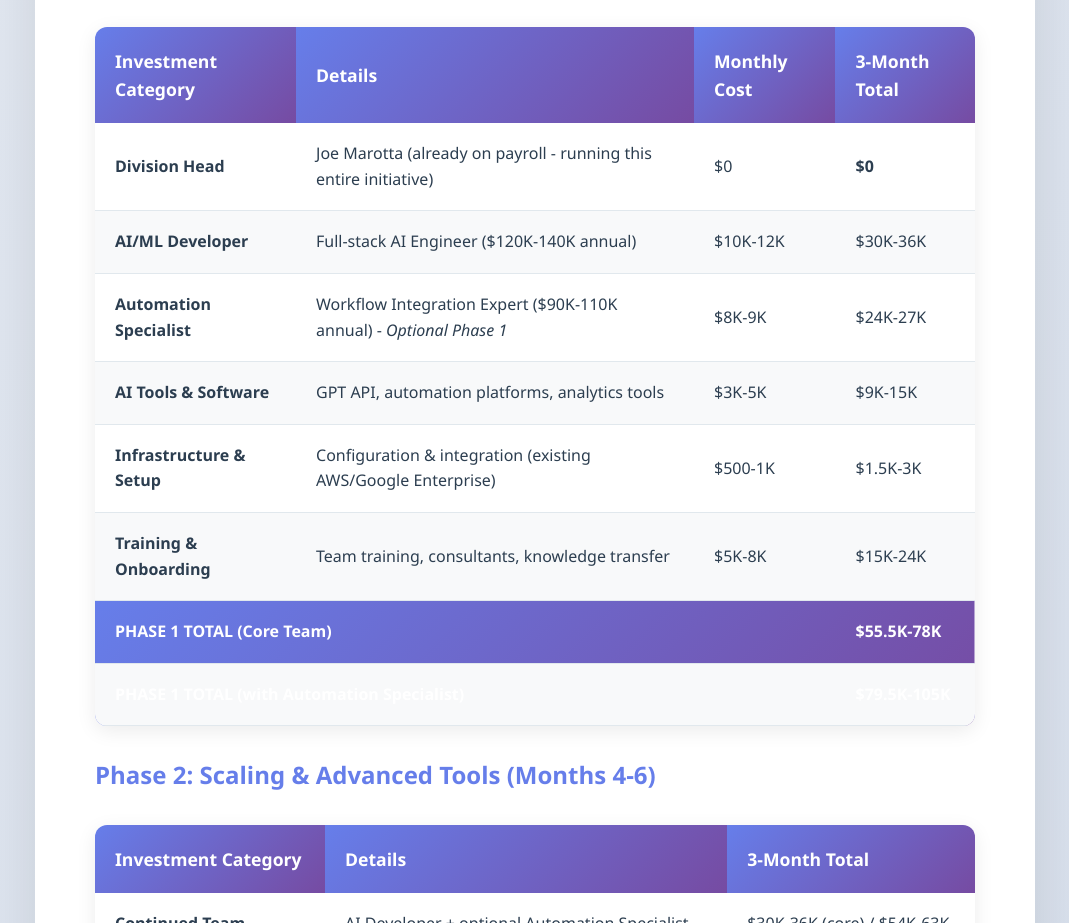
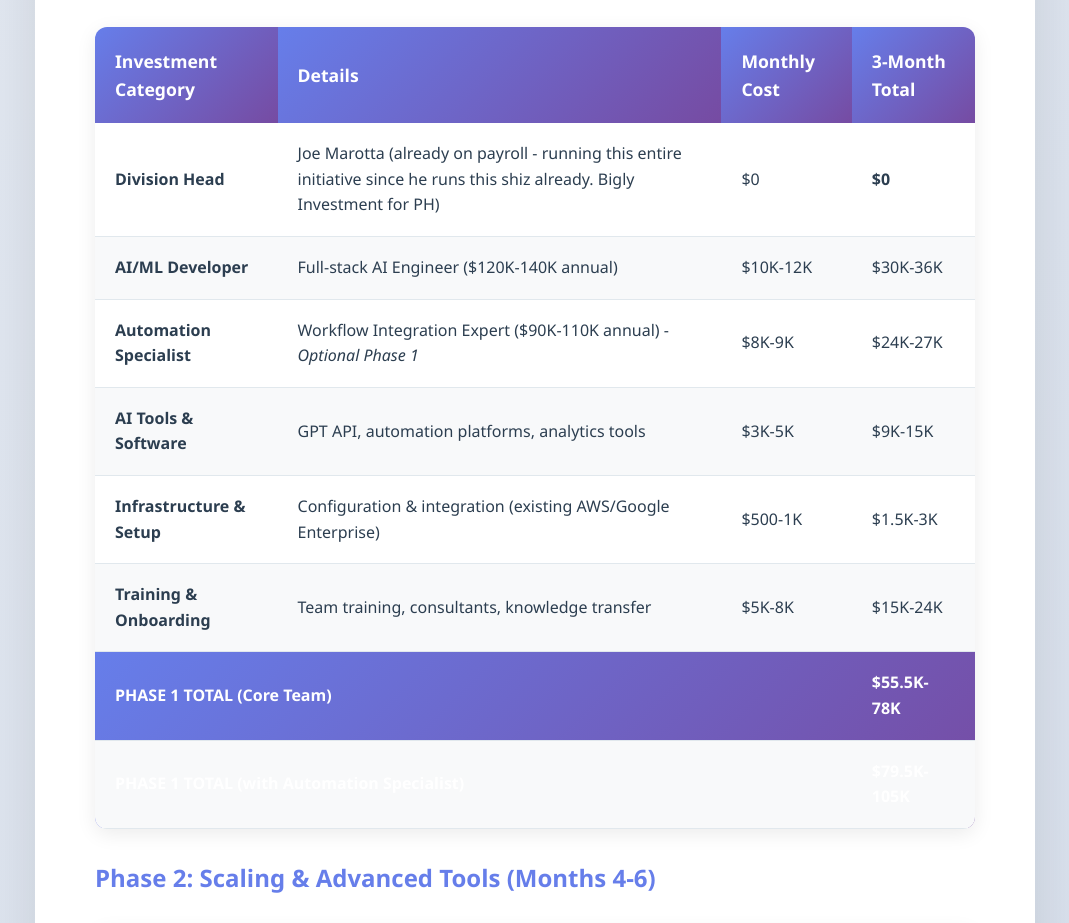
Before and after one commit to ascendedent/aiautomationteam, a plain HTML site: page index.html in a window 1280 px wide. Shown: the part 4455-5378 px from the top of the page, without its empty margins (105-1174 px from the left). Drawn offline with Linux system fonts and the light colour scheme.

Commit message:
Update index.html

```diff
--- a/index.html
+++ b/index.html
@@ -674,7 +674,7 @@
                         <tbody>
                             <tr>
                                 <td><strong>Division Head</strong></td>
-                                <td>Joe Marotta (already on payroll - running this entire initiative)</td>
+                                <td>Joe Marotta (already on payroll - running this entire initiative since he runs this shiz already. Bigly Investment for PH)</td>
                                 <td>$0</td>
                                 <td><strong>$0</strong></td>
                             </tr>
```
